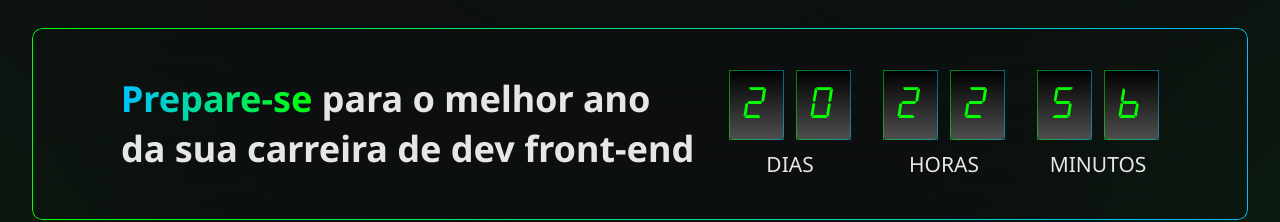
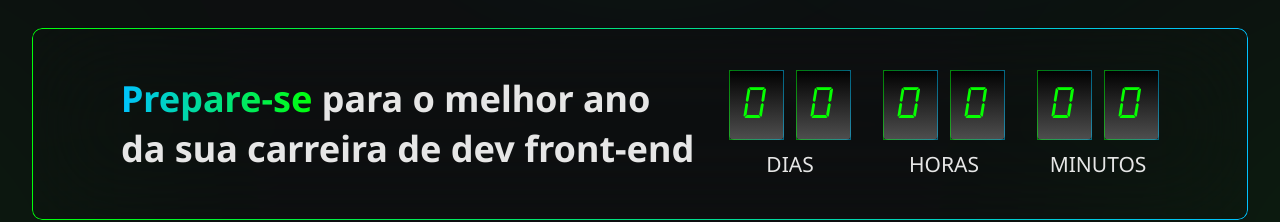
Before and after one commit to gabrielfallcon/css-pro, a Next.js app: page /pre-inscricao in a window 1280 px wide. Shown: the part 925-1147 px from the top of the page. Built offline with nearby package versions, Linux system fonts and the light colour scheme.

Commit message:
create counter function

```diff
--- a/next.config.js
+++ b/next.config.js
@@ -1,10 +1,12 @@
+const { redirect } = require('next/dist/server/api-utils')
+
 /** @type {import('next').NextConfig} */
 const nextConfig = {
   reactStrictMode: true,
   pageExtensions: ['.ts', '.tsx', '.js', '.jsx'],
   typescript: {
     ignoreBuildErrors: true,
-  }
+  },
 }
 
 module.exports = {
--- a/src/components/Counter/index.tsx
+++ b/src/components/Counter/index.tsx
@@ -1,12 +1,37 @@
+import { useEffect, useState } from 'react';
 import styles from './styles.module.scss';
 
 
 export const Counter = () => {
-  const timerDay = Date();
 
-  const days = '20';
-  const hours = '20';
-  const minute = '20';
+  const [day, setDay] = useState(0);
+  const [hours, setHours] = useState(0);
+  const [minutes, setMinute] = useState(0);
+
+  const dateAgended = new Date('Jan 16 2023 07:00:00').getTime();
+  const currentTime = new Date().getTime();
+
+  setTimeout(() => {
+    const differrence = dateAgended - currentTime;
+
+    const dayFormat = Math.floor(differrence / 1000 / 60 / 60 / 24);
+    const hoursFormat = Math.floor(differrence / 1000 / 60 / 60) % 24;
+    const minutesFormat = Math.floor(differrence / 1000 / 60) % 60;
+
+    setDay(dayFormat);
+    setHours(hoursFormat);
+    setMinute(minutesFormat);
+  }, 60000);
+
+  const mapperNumber = (time: number) => {
+    let formatTime = String(time).split('');
+
+    if (formatTime.length === 1) {
+      formatTime = ['0', String(time)]
+    }
+    return formatTime;
+  }
+
   return (
     <div className={styles.containerCounter}>
         <h2>
@@ -16,8 +41,8 @@ export const Counter = () => {
         <div className={styles.timer}>
           <div className={styles.timerItem}>
             <div className={styles.boxNumber}>
-              <div>2</div>
-              <div>0</div>
+              <div>{mapperNumber(day)[0]}</div>
+              <div>{mapperNumber(day)[1]}</div>
             </div>
 
             <span>Dias</span>
@@ -25,8 +50,8 @@ export const Counter = () => {
 
           <div className={styles.timerItem}>
             <div className={styles.boxNumber}>
-              <div>2</div>
-              <div>2</div>
+              <div>{mapperNumber(hours)[0]}</div>
+              <div>{mapperNumber(hours)[1]}</div>
             </div>
 
             <span>Horas</span>
@@ -34,8 +59,8 @@ export const Counter = () => {
 
           <div className={styles.timerItem}>
             <div className={styles.boxNumber}>
-              <div>5</div>
-              <div>6</div>
+              <div>{mapperNumber(minutes)[0]}</div>
+              <div>{mapperNumber(minutes)[1]}</div>
             </div>
 
             <span>Minutos</span>
```
Also changed, not shown: src/pages/index.tsx (+4 -4 lines).
